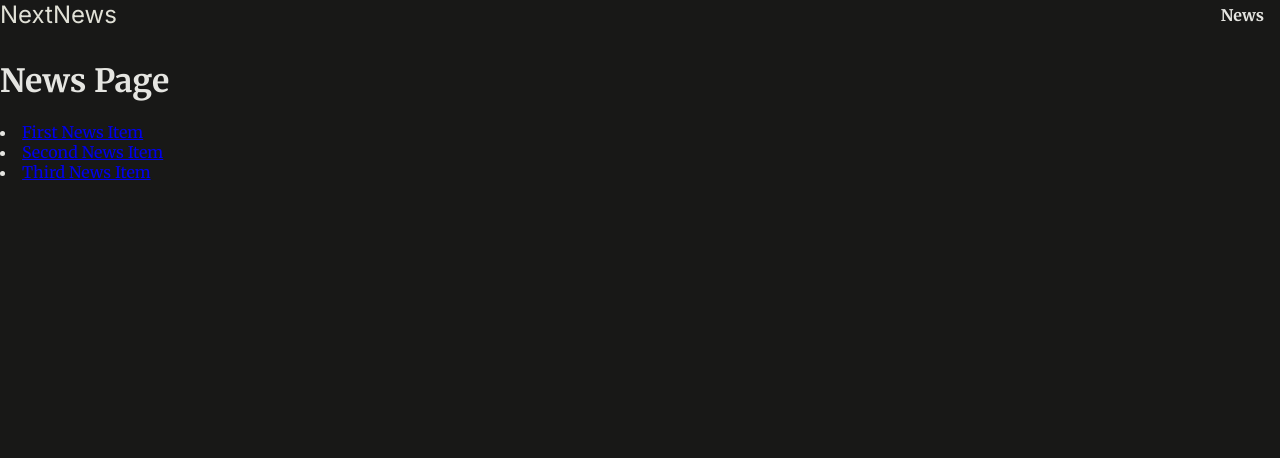
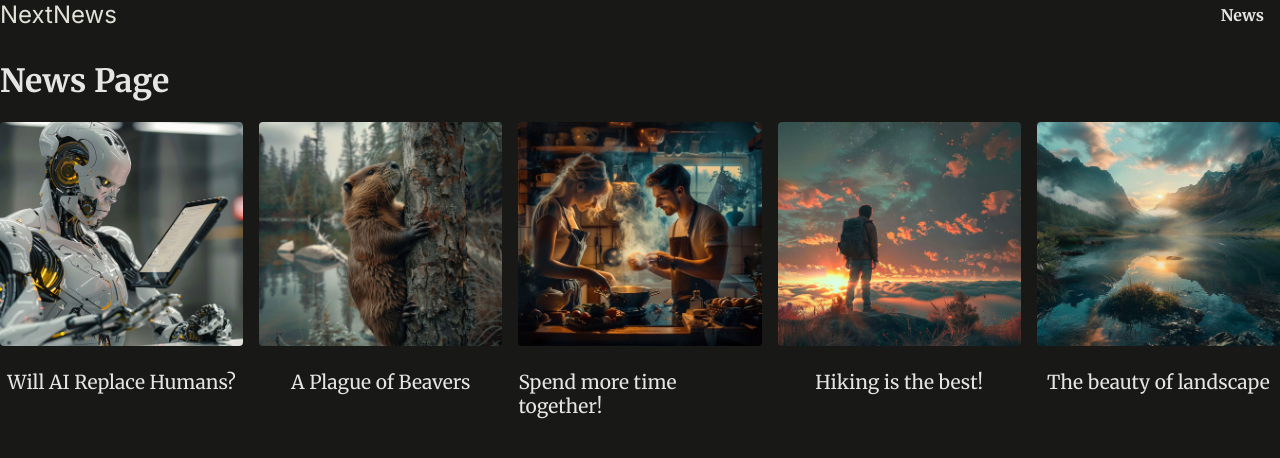
Before and after one commit to MHM056/NextJS, a Next.js app in the folder 01-routing-rendering/: page /news in a window 1280 px wide. Shown: the top 458 px of the page. Built offline with nearby package versions, Linux system fonts and the light colour scheme.

Commit message:
Modified news component
- actual data is now being rendered;

```diff
--- a/01-routing-rendering/app/news/page.js
+++ b/01-routing-rendering/app/news/page.js
@@ -1,12 +1,20 @@
 import Link from "next/link";
+import { DUMMY_NEWS } from "@/dummy-news";
 
 export default function NewsPage() {
     return (
         <>
-        <h1>News Page</h1>
-        <li><Link href="/news/first">First News Item</Link></li>
-        <li><Link href="/news/second">Second News Item</Link></li>
-        <li><Link href="/news/third">Third News Item</Link></li>
+            <h1>News Page</h1>
+            <ul className="news-list">
+                {DUMMY_NEWS.map((newsItem) => (
+                    <li key={newsItem.id}>
+                        <Link href={`/news/${newsItem.slug}`}>
+                            <img src={`/images/news/${newsItem.image}`} alt={newsItem.title} />
+                            <span>{newsItem.title}</span>
+                        </Link>
+                    </li>
+                ))}
+            </ul>
         </>
     )
 }
```
